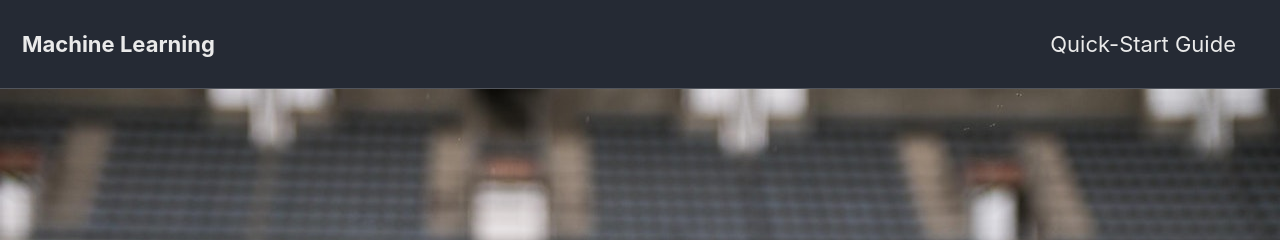
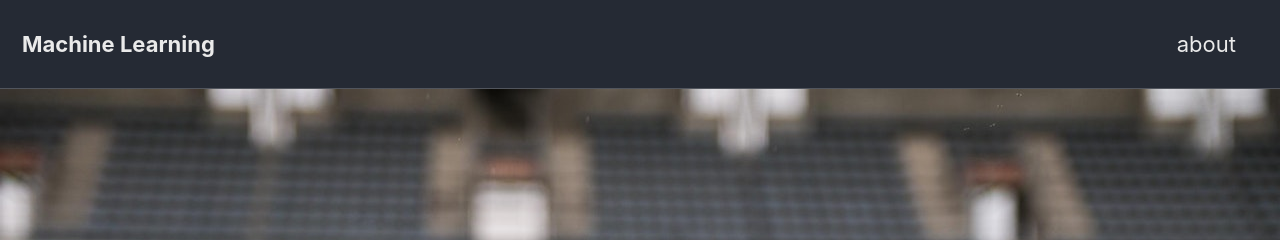
Before and after one commit to amitkan1995/blog, a Jekyll site: the page built from _pages/about.md, in a window 1280 px wide and 900 px high. Shown: the top 240 px of the window. Built offline with Jekyll 4.4.1, drawn with Linux system fonts in a browser that asks for light colours; cached includes are drawn as plain includes; nearby versions of some CDN libraries.

Commit message:
initial commit

```diff
--- a/_config.yml
+++ b/_config.yml
@@ -10,8 +10,8 @@
 # Review documentation to determine if you should use `theme` or `remote_theme`
 # https://mmistakes.github.io/minimal-mistakes/docs/quick-start-guide/#installing-the-theme
 
-theme                  : "minimal-mistakes-jekyll"
-# remote_theme           : "mmistakes/minimal-mistakes"
+#theme                  : "minimal-mistakes-jekyll"
+remote_theme           : "mmistakes/minimal-mistakes"
 minimal_mistakes_skin    : "dark" #"default" # "air", "aqua", "contrast", "dark", "dirt", "neon", "mint", "plum", "sunrise"
 
 # Site Settings
--- a/_data/navigation.yml
+++ b/_data/navigation.yml
@@ -1,7 +1,7 @@
 # main links
 main:
-  - title: "Quick-Start Guide"
-    url: https://mmistakes.github.io/minimal-mistakes/docs/quick-start-guide/
+  - title: "about"
+    url: /about/
   # - title: "About"
   #   url: https://mmistakes.github.io/minimal-mistakes/about/
   # - title: "Sample Posts"
```
